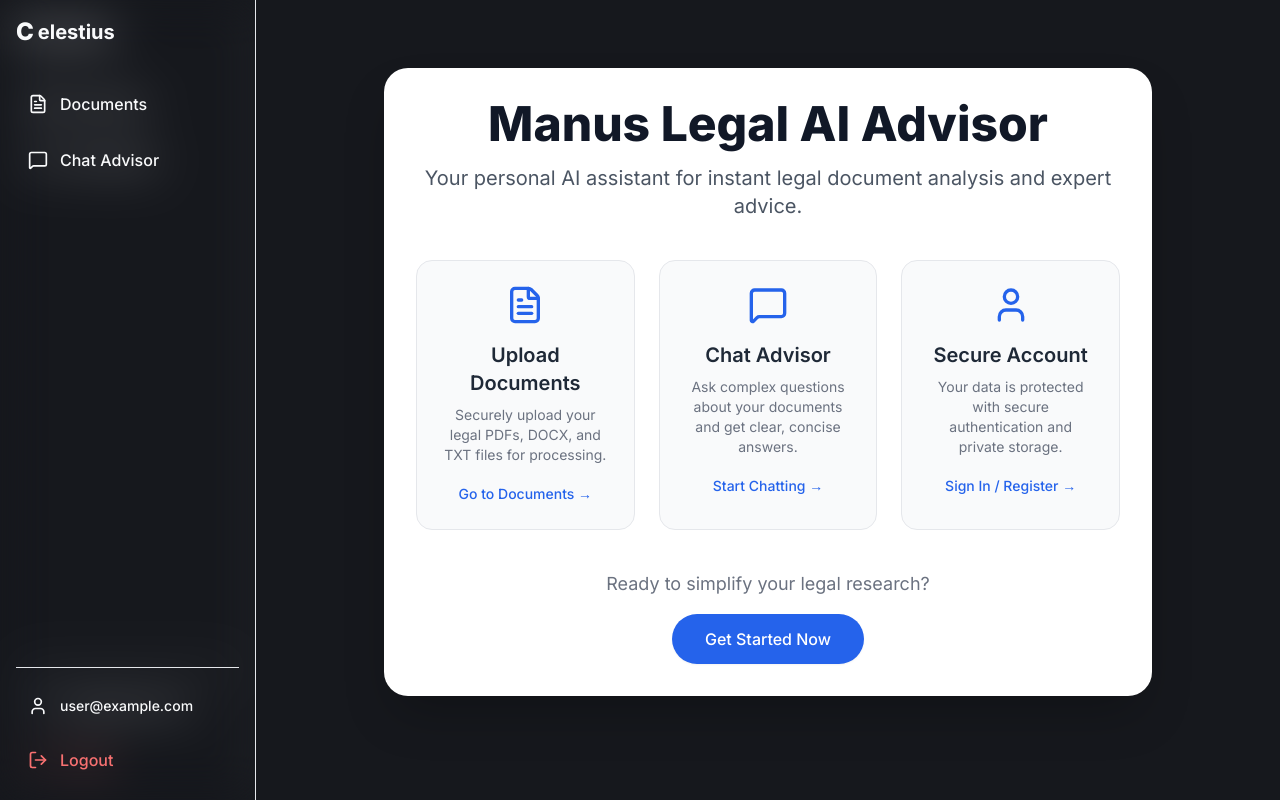
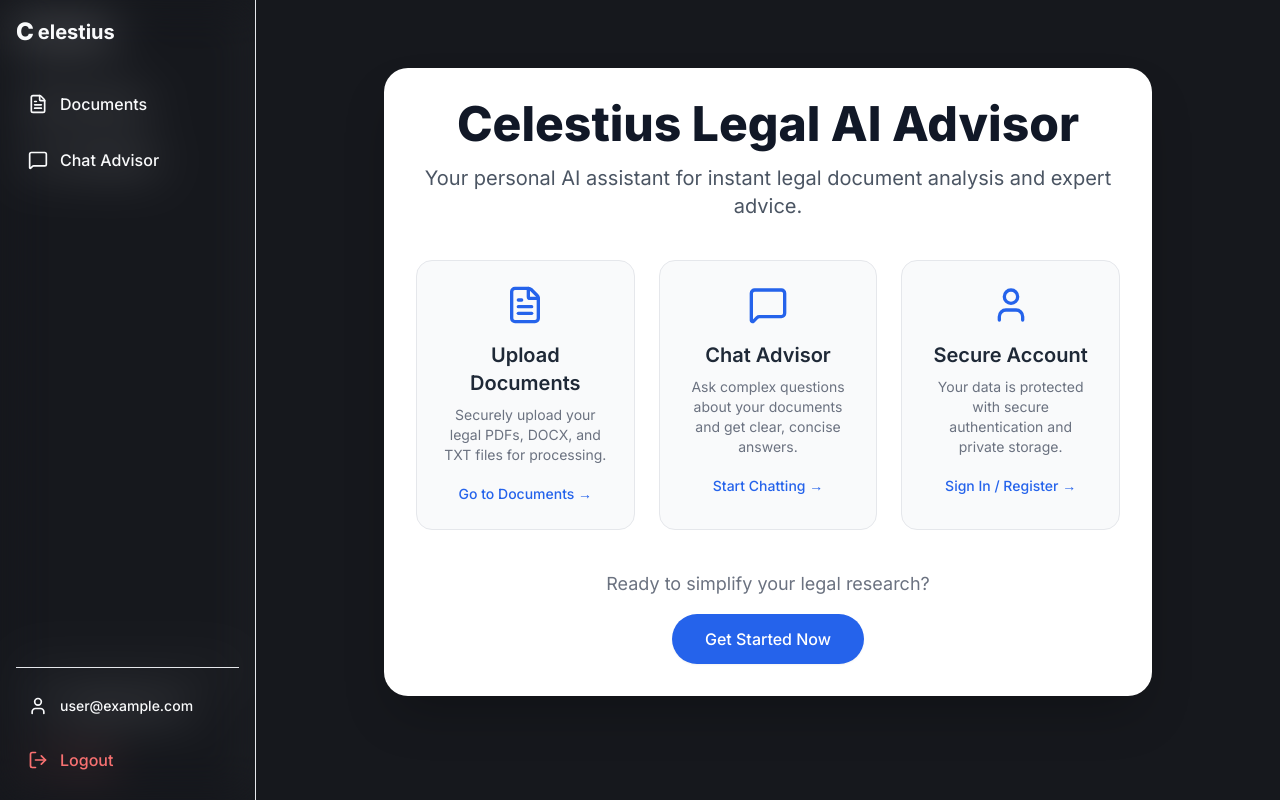
Before and after one commit to ChristianOjo/Legal-, a Next.js app: page / in a window 1280 px wide. Built offline with nearby package versions, Linux system fonts and the light colour scheme; no server answers; sample sign-in values are in the browser's storage.

Commit message:
Rebranding attempt

```diff
--- a/src/app/chat/page.tsx
+++ b/src/app/chat/page.tsx
@@ -100,7 +100,7 @@ export default function ChatPage() {
           {
             id: 1,
             role: "assistant",
-            content: `Hello! I'm your Manus Legal AI Advisor. I've loaded the document "${doc.filename}". How can I help you analyze it?`,
+            content: `Hello! I'm your Celestius Legal AI Advisor. I've loaded the document "${doc.filename}". How can I help you analyze it?`,
           },
         ]);
       }
--- a/src/app/page.tsx
+++ b/src/app/page.tsx
@@ -6,7 +6,7 @@ export default function HomePage() {
     <div className="flex flex-col items-center justify-center min-h-[calc(100vh-100px)] text-center">
       <div className="max-w-3xl p-8 bg-white rounded-3xl shadow-2xl card-shadow">
         <h1 className="text-5xl font-extrabold text-gray-900 mb-4">
-          Manus Legal AI Advisor
+          Celestius Legal AI Advisor
         </h1>
         <p className="text-xl text-gray-600 mb-10">
           Your personal AI assistant for instant legal document analysis and expert advice.
--- a/src/app/register/page.tsx
+++ b/src/app/register/page.tsx
@@ -56,7 +56,7 @@ export default function RegisterPage() {
         <div className="text-center">
           <h1 className="text-3xl font-bold text-gray-900">Create Account</h1>
           <p className="mt-2 text-sm text-gray-500">
-            Start your free trial with the Manus Legal AI Advisor
+            Start your free trial with the Celestius Legal AI Advisor
           </p>
         </div>
 
```
Also changed, not shown: tailwind.config.ts (+1 -12 lines).
